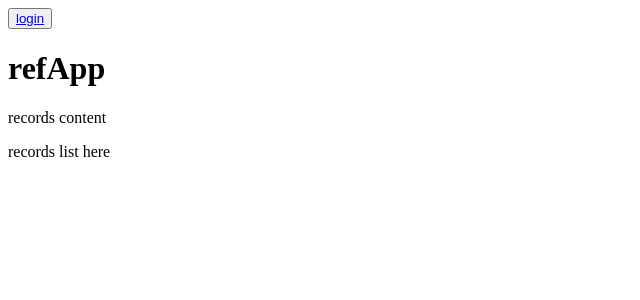
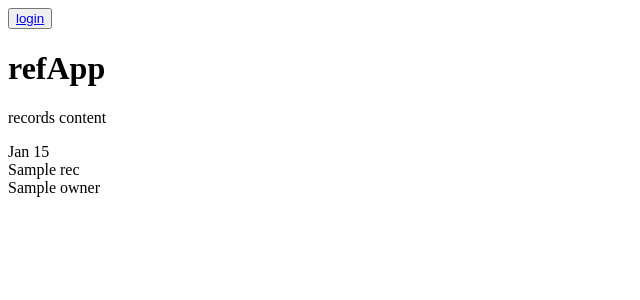
Before and after one commit to hyd3-me/diplom2012, a Django app: template templates/recordsdate.html in a window 1280 px wide. Shown: the top 300 px of the page, without its empty margins (0-640 px from the left). Run offline with Django 4.2, Linux system fonts and the light colour scheme; tables that the repository leaves empty hold one stand-in row (values such as "Sample post"); the template is opened without the code that fills it: values that come from a table or form of the project are taken from there, most other values are stand-ins (such as "Sample title", 1, 10 or a date in 2020).

Commit message:
edit template for view edn_date_list on page

```diff
--- a/templates/recordsdate.html
+++ b/templates/recordsdate.html
@@ -3,8 +3,25 @@
 {% block content %}
 <div>
     <p>records content</p>
-    <div>
-        <p>records list here</p>
-    </div>
+    {% if end_date_list %}
+    {% now "Y-m-d" as today %}
+        <div class='div_grid'>
+        {% for rec in end_date_list %}
+                <div class='flex_div div1_block'>
+                        <span class='date_span
+                        {% if rec.e_date|date:"Y-m-d" > today %}
+                            whe_col
+                        {% else %}
+                            red_col
+                        {% endif %}
+                                '>{{ rec.e_date|date:"M d" }}</span></div>
+                <div class='flex_div div2_block'><span>{{ rec.name }}</span></div>
+                <div class='flex_div div3_block'>
+			<span>{{ rec.owner }}</span>
+                </div>
+        {% endfor %}
+        </div>
+{% endif %}
+
 </div>
 {% endblock %}
```
